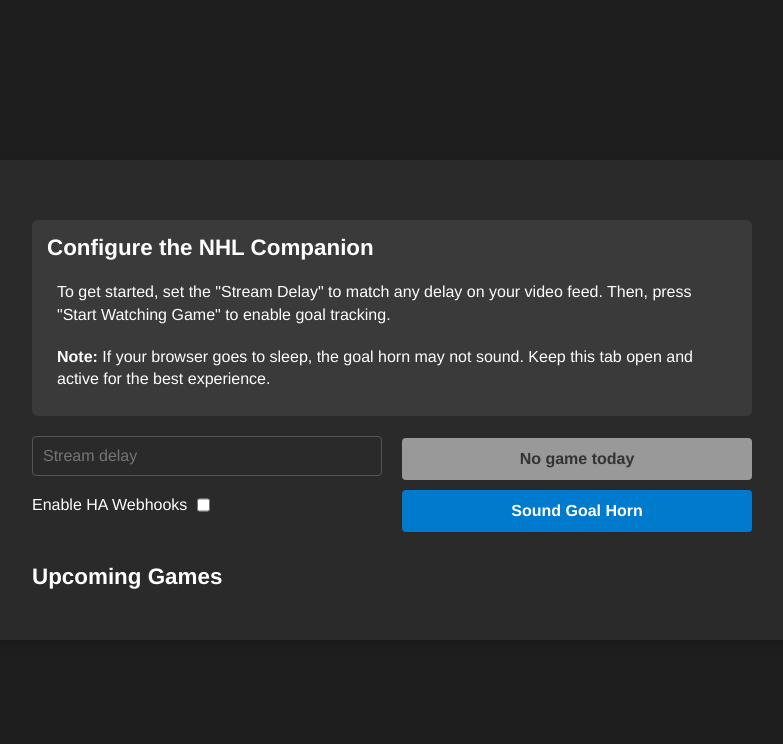
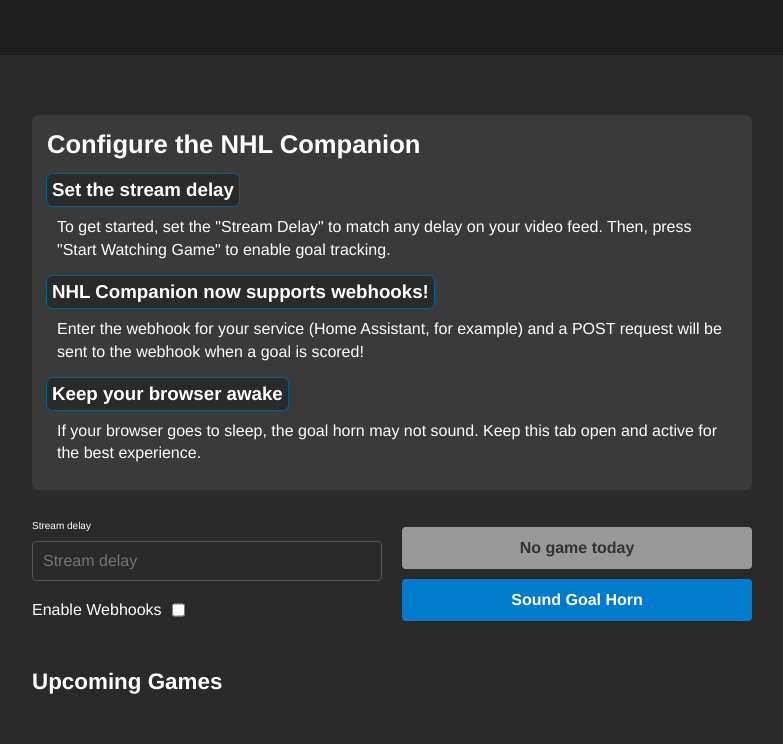
Before and after one commit to BrandonMiller18/nhlcompanion2, a Flask app: template nhlcompanion/templates/app/team_page.html in a window 1280 px wide. Shown: the top 744 px of the page, without its empty margins (248-1031 px from the left). Run offline with Flask 3, Linux system fonts and the light colour scheme; the template is opened without the code that fills it, so the values that code supplies are empty.

Commit message:
add better webhook support

```diff
--- a/nhlcompanion/static/css/stylesheet.css
+++ b/nhlcompanion/static/css/stylesheet.css
@@ -35,14 +35,23 @@
 }
 
 .instructions h2 {
-    font-size: 1.4em;
-    margin-bottom: 10px;
+    font-size: 1.6em;
+    margin-bottom: 15px;
 }
 
 .instructions p {
     font-size: 1em;
     line-height: 1.4;
     padding: 10px;
+}
+
+.instructions .feature-callout {
+    font-weight: bold;
+    padding: 5px;
+    margin-top: 5px;
+    background-color: #2a2a2a;
+    outline: #005f99 solid 1px;
+    border-radius: 5px;
 }
 
 /* Header */
@@ -85,6 +94,14 @@
 .control-group-config>div {
     display: flex;
     width: 100%;
+}
+
+.control-group-config>.stream-delay-control {
+    flex-flow: column;
+}
+
+.control-group-config>.stream-delay-control>label {
+    font-size: 10px;
 }
 
 .control-group-config input:not([type="checkbox"]) {
@@ -262,6 +279,10 @@
 
     .game-card {
         padding: 20px;
+    }
+
+    .instructions .feature-callout {
+        width: max-content;
     }
 }
 
--- a/nhlcompanion/static/js/watchgame.js
+++ b/nhlcompanion/static/js/watchgame.js
@@ -5,8 +5,9 @@
 var gameIdMeta = getCookie("nhlc_game_id")
 var userTeam = getCookie("nhlc_team");
 var streamDelay = getCookie("nhlc_stream_delay");
-var haWebhook = getCookie("nhlc_haWebhook");
-$.post(haWebhook);
+var enableWebhook = getCookie("nhlc_enable_webhook");
+var webhook = getCookie("nhlc_webhook");
+$.post(webhook);
 
 // set the goal horn file
 var goalHorn = new Audio('/static/sounds/' + userTeam.toLowerCase() + '.mp3');
--- a/nhlcompanion/templates/app/team_page.html
+++ b/nhlcompanion/templates/app/team_page.html
@@ -54,24 +54,41 @@
 <script>
 
 
-	function gatherCookies() {
-		homeAssistantWebhook = 'nhlc_haWebhook=' + $('#homeassistant').val();
+	function setCookies() {
+		webhook = 'nhlc_webhook=' + $('#webhook').val();
 		streamDelay = 'nhlc_stream_delay=' + $('#streamDelay').val();
 
-		setCookie(homeAssistantWebhook);
+		setCookie(webhook);
 		setCookie(streamDelay);
 	}
 
 
 	$(document).ready(function () {
-		checkbox = $('#enable-homeassistant');
-		homeAssistantWebhook = $('#homeassistant');
+		let enableWebhookCookie = getCookie("nhlc_enable_webhook");
+		let webhookCookie = getCookie("nhlc_webhook");
+		let streamDelayCookie = getCookie("nhlc_stream_delay");
+
+		let streamDelay = $('#streamDelay');
+		let checkbox = $('#enable-webhook');
+		let webhook = $('#webhook');
+
+		if (webhookCookie && enableWebhookCookie == 'true') {
+			checkbox.prop('checked', true);
+			webhook.show();
+			webhook.val(webhookCookie);
+		}
+
+		if (streamDelayCookie) {
+			streamDelay.val(streamDelayCookie);
+		}
 
 		checkbox.click(function() {
 			if (this.checked) {
-				homeAssistantWebhook.fadeIn()
+				webhook.fadeIn();
+				setCookie('nhlc_enable_webhook=true');
 			} else {
-				homeAssistantWebhook.hide()
+				webhook.hide();
+				setCookie('nhlc_enable_webhook=false');
 			}
 
 		})
@@ -102,12 +119,19 @@
 	<!-- How to Use Instructions -->
 	<section class="instructions">
 		<h2>Configure the NHL Companion</h2>
+		<h3 class="feature-callout">Set the stream delay</h3>
 		<p>
 			To get started, set the "Stream Delay" to match any delay on your video
 			feed. Then, press "Start Watching Game" to enable goal tracking.
 		</p>
+		<h3 class="feature-callout">NHL Companion now supports webhooks!</h3>
 		<p>
-			<strong>Note:</strong> If your browser goes to sleep, the goal horn may
+			Enter the webhook for your service (Home Assistant, for example) and a
+			POST request will be sent to the webhook when a goal is scored!
+		</p>
+		<h3 class="feature-callout">Keep your browser awake</h3>
+		<p>
+			If your browser goes to sleep, the goal horn may
 			not sound. Keep this tab open and active for the best experience.
 		</p>
 	</section>
@@ -116,7 +140,8 @@
 	<!-- User controls for streaming delay and goal horn -->
 	<section class="controls">
 		<div class="control-group-config">
-			<div>
+			<div class="stream-delay-control">
+				<label for="streamDelay">Stream delay</label>
 				<input
 					type="number"
 					id="streamDelay"
@@ -128,16 +153,16 @@
 			</div>
 
 			<div>
-				<label for="enable-homeassistant">Enable HA Webhooks</label>
-				<input type="checkbox" id="enable-homeassistant">
+				<label for="enable-webhook">Enable Webhooks</label>
+				<input type="checkbox" id="enable-webhook">
 			</div>
 
 			<div>
 				<input
 				type="text"
-				id="homeassistant"
-				placeholder="HA webhook"
-				aria-label="Input HA webhook"
+				id="webhook"
+				placeholder="Webhook: https://..."
+				aria-label="Input full webhook url"
 				hidden>
 			</div>
 
@@ -148,7 +173,7 @@
 			<a
 			href="{{ url_for('watchgame.watchgame', user_team=team_abbreviation, game_id=game_id) }}"
 			class="control-button"
-			onclick="gatherCookies()">
+			onclick="setCookies()">
 				Start Watching Game
 			</a>
 			{% else %}
```
